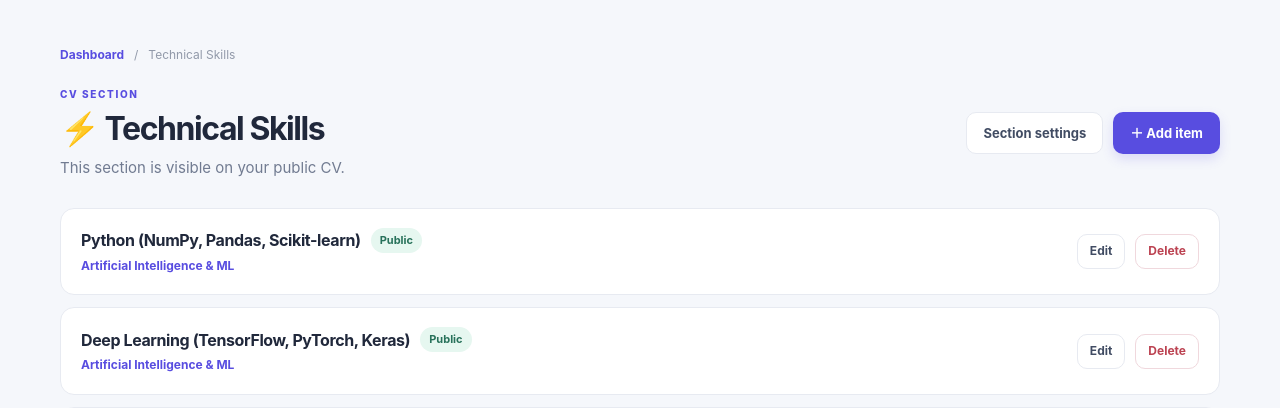
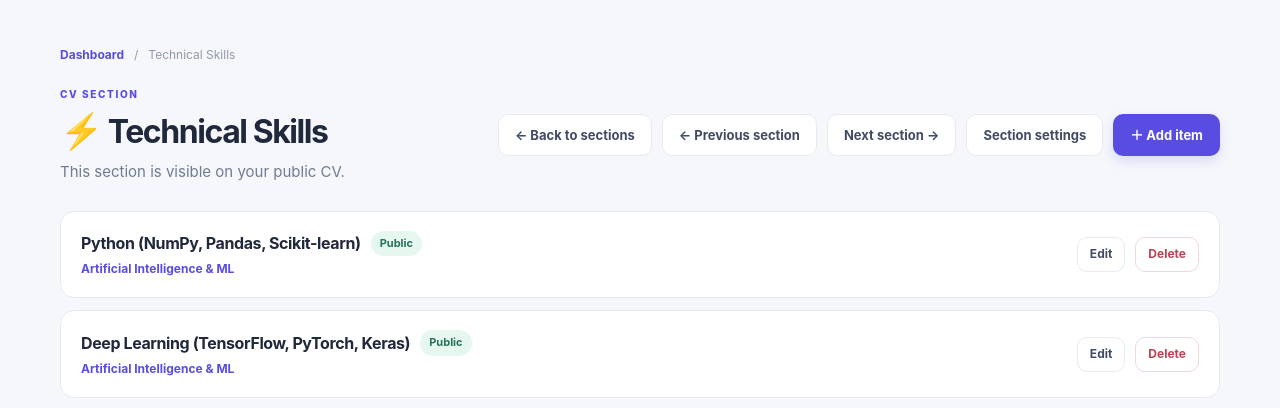
Before and after one commit to elhadiabdelmounaim/Portfolio_Elhadi, a Django app: page /dashboard/sections/skills/ in a window 1280 px wide. Shown: the part 76-484 px from the top of the page. Run offline with Django 5.2, Linux system fonts and the light colour scheme; a user stored in the database is signed in; data comes from the database, SQL or seed files in the repository.

Commit message:
Update owner dashboard UI and add view logic tests
Replit-Commit-Author: Agent

```diff
--- a/Project/static/css/owner-dashboard.css
+++ b/Project/static/css/owner-dashboard.css
@@ -55,7 +55,7 @@ h2 { letter-spacing: -.025em; }
 .section-card { min-height: 180px; padding: 19px; display: flex; flex-direction: column; background: var(--surface); border: 1px solid var(--line); border-radius: 15px; box-shadow: 0 5px 17px #29314c08; transition: transform .16s, box-shadow .16s; }
 .section-card:hover { transform: translateY(-2px); box-shadow: var(--shadow); }
 .section-card-top { display: flex; align-items: center; justify-content: space-between; margin-bottom: 14px; }
-.section-icon { width: 36px; height: 36px; display: grid; place-items: center; border-radius: 11px; background: #f1f0ff; font-size: 18px; }
+.section-icon { width: 40px; height: 40px; display: grid; place-items: center; border-radius: 11px; background: #f1f0ff; font-size: 20px; }
 .section-card h3 { margin: 0 0 3px; font-size: 16px; }
 .section-card p { margin-bottom: 15px; font-size: 12px; }
 .card-link { margin-top: auto; display: flex; justify-content: space-between; color: var(--brand); font-size: 12px; font-weight: 750; }
@@ -65,6 +65,7 @@ h2 { letter-spacing: -.025em; }
 .breadcrumbs a { color: var(--brand); font-weight: 650; }
 .section-intro { align-items: center; }
 .section-intro h1 { font-size: clamp(25px, 4vw, 32px); }
+.section-title-icon { font-size: 1.08em; }
 .button-row, .item-actions, .form-actions { display: flex; flex-wrap: wrap; align-items: center; gap: 10px; }
 .item-list { display: grid; gap: 12px; }
 .item-card { padding: 19px 20px; display: flex; gap: 22px; justify-content: space-between; align-items: center; background: #fff; border: 1px solid var(--line); border-radius: 14px; }
--- a/Templates/myApp/dashboard/section.html
+++ b/Templates/myApp/dashboard/section.html
@@ -5,10 +5,17 @@
 <section class="dash-intro section-intro">
     <div>
         <p class="eyebrow">CV SECTION</p>
-        <h1>{{ section.icon }} {{ section.title }}</h1>
+        <h1><span class="section-title-icon" aria-hidden="true">{{ section.icon }}</span> {{ section.title }}</h1>
         <p class="muted">{% if section.is_visible %}This section is visible on your public CV.{% else %}This section is hidden from public visitors.{% endif %}</p>
     </div>
     <div class="button-row">
+        <a class="button button-secondary" href="{% url 'dashboard_home' %}">← Back to sections</a>
+        {% if previous_section %}
+        <a class="button button-secondary" href="{% url 'dashboard_section' previous_section.key %}">← Previous section</a>
+        {% endif %}
+        {% if next_section %}
+        <a class="button button-secondary" href="{% url 'dashboard_section' next_section.key %}">Next section →</a>
+        {% endif %}
         <a class="button button-secondary" href="{% url 'dashboard_section_edit' section.key %}">Section settings</a>
         <a class="button button-primary" href="{% url 'dashboard_item_create' section.key %}">＋ Add item</a>
     </div>
--- a/myApp/views.py
+++ b/myApp/views.py
@@ -108,10 +108,14 @@ def dashboard_profile_edit(request):
 @owner_required
 def dashboard_section(request, key):
     section = get_object_or_404(CVSection, key=key)
+    sections = list(CVSection.objects.all())
+    section_index = sections.index(section)
     items = section.items.all()
     return render(request, "myApp/dashboard/section.html", {
         "section": section,
         "items": items,
+        "previous_section": sections[section_index - 1] if section_index > 0 else None,
+        "next_section": sections[section_index + 1] if section_index + 1 < len(sections) else None,
     })
 
 
```
Also changed, not shown: myApp/tests.py (+15 -0 lines).
